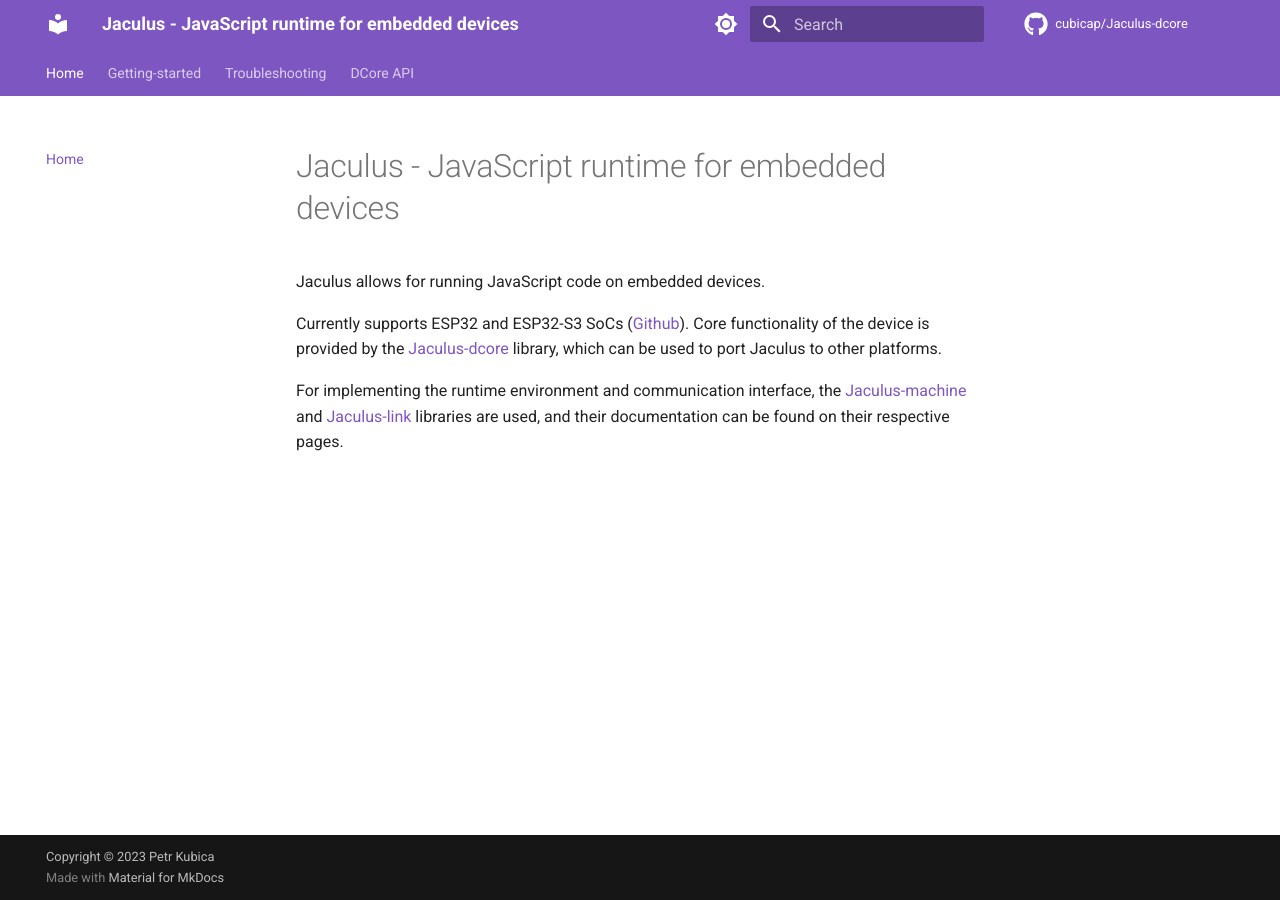
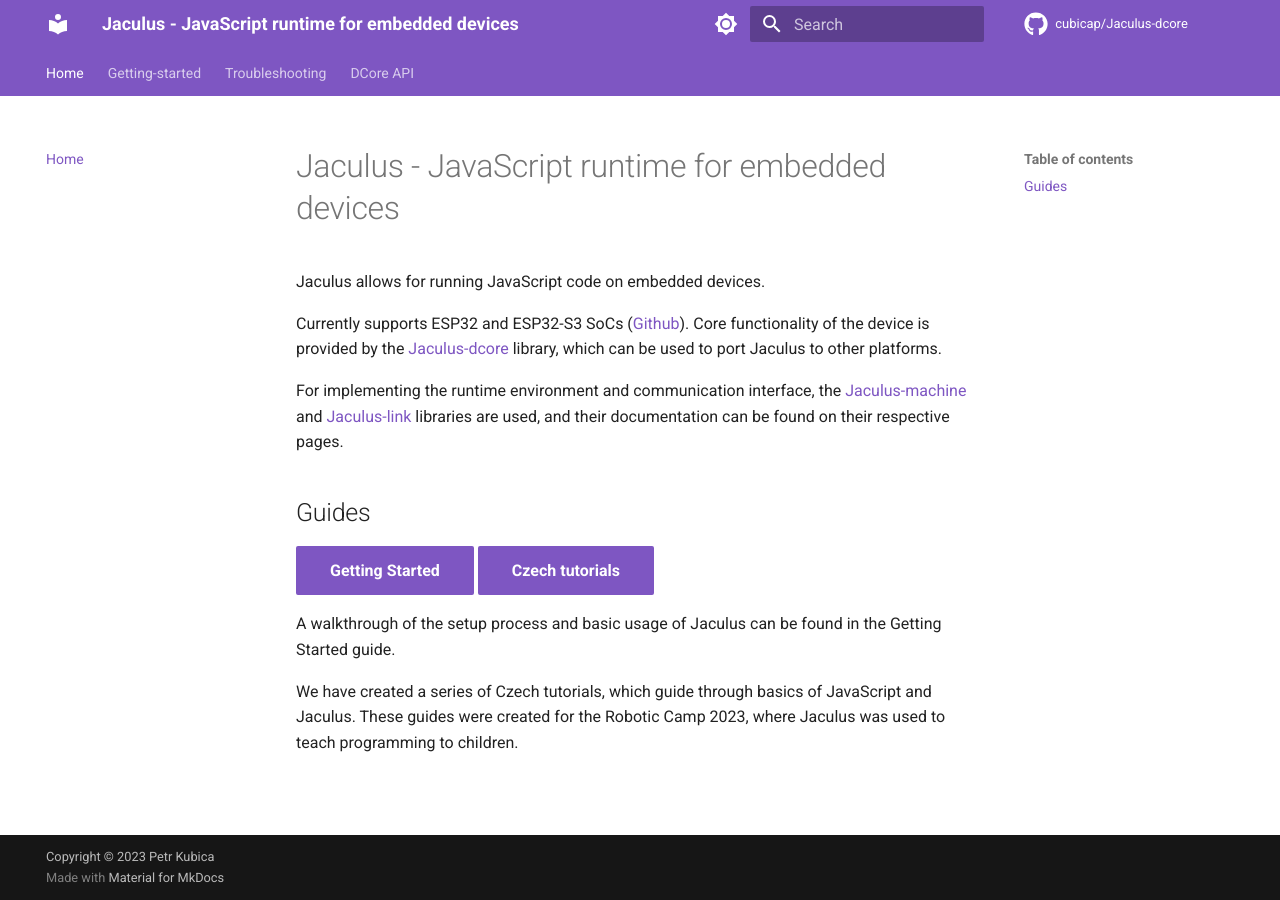
Before and after one commit to cubicap/Jaculus-dcore, an MkDocs documentation site: the page built from docs/index.md, in a window 1280 px wide. Built offline with MkDocs 1.6.1 and Material for MkDocs 9.7.7, drawn with Linux system fonts in a browser that asks for light colours; comment, search, counter and statistics services are not loaded.

Commit message:
add links to guides to homepage

```diff
--- a/docs/index.md
+++ b/docs/index.md
@@ -5,3 +5,12 @@
 Currently supports ESP32 and ESP32-S3 SoCs ([Github](https://github.com/cubicap/Jaculus-esp32)). Core functionality of the device is provided by the [Jaculus-dcore](https://github.com/cubicap/Jaculus-dcore) library, which can be used to port Jaculus to other platforms.
 
 For implementing the runtime environment and communication interface, the [Jaculus-machine](https://machine.jaculus.org) and [Jaculus-link](https://link.jaculus.org) libraries are used, and their documentation can be found on their respective pages.
+
+## Guides
+
+<a class="md-button md-button--primary" href="/getting-started/">Getting Started</a>
+<a class="md-button md-button--primary" href="https://2023.robotickytabor.cz/elks/">Czech tutorials</a>
+
+A walkthrough of the setup process and basic usage of Jaculus can be found in the Getting Started guide.
+
+We have created a series of Czech tutorials, which guide through basics of JavaScript and Jaculus. These guides were created for the Robotic Camp 2023, where Jaculus was used to teach programming to children.
```
